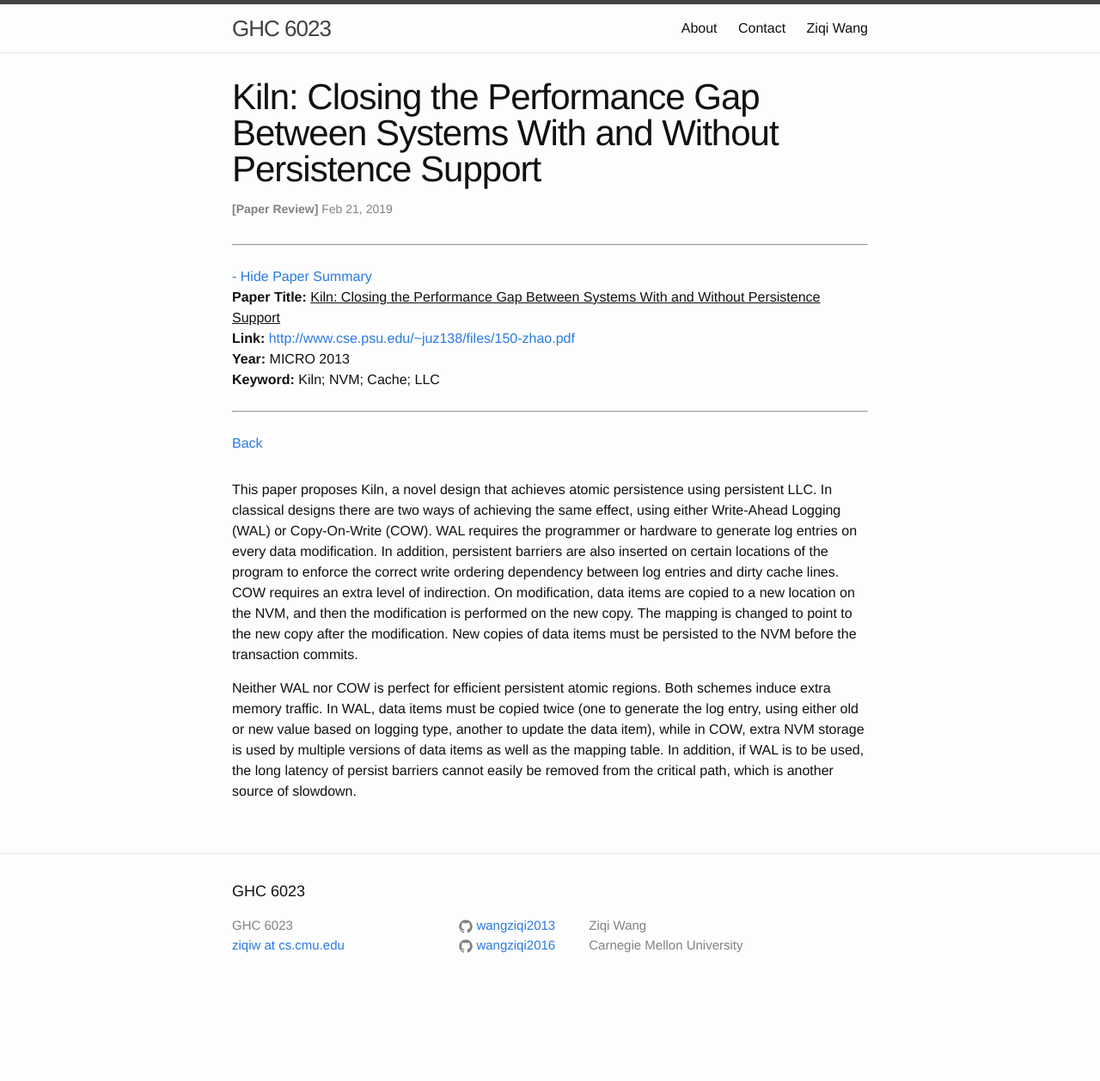
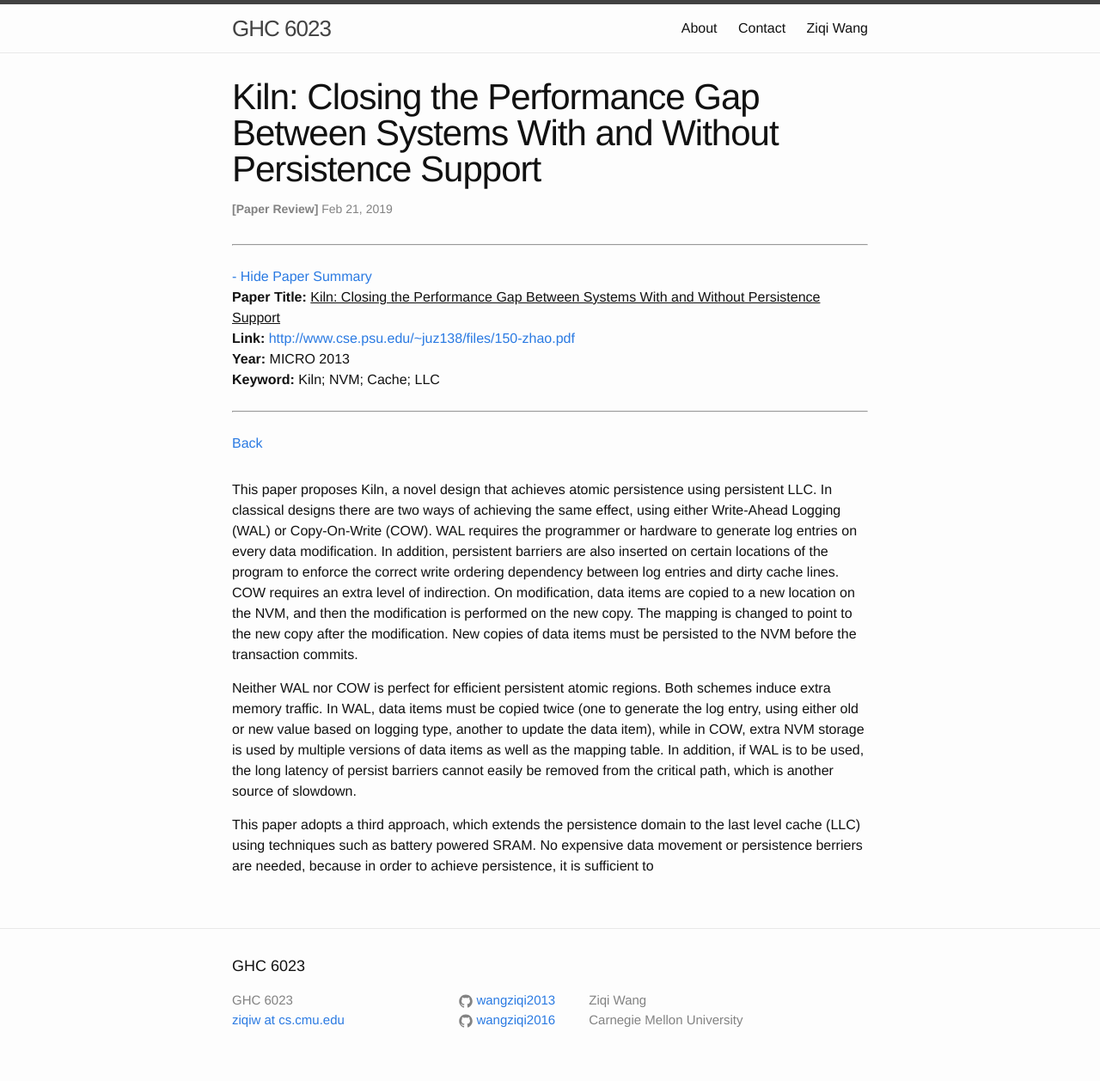
Before and after one commit to wangziqi2013/wangziqi2013.github.io, a Jekyll site: the page built from _posts/2019-02-20-kiln.markdown, in a window 1280 px wide. Shown: the whole page at 86% size. Built offline with Jekyll 4.4.1, drawn with Linux system fonts in a browser that asks for light colours; before the commit the page ends 1171 px from its top, so only the background shows below that.

Commit message:
Small change

```diff
--- a/_posts/2019-02-20-kiln.markdown
+++ b/_posts/2019-02-20-kiln.markdown
@@ -26,3 +26,7 @@ data items must be copied twice (one to generate the log entry, using either old
 to update the data item), while in COW, extra NVM storage is used by multiple versions of data items as well as the mapping
 table. In addition, if WAL is to be used, the long latency of persist barriers cannot easily be removed from the critical
 path, which is another source of slowdown.
+
+This paper adopts a third approach, which extends the persistence domain to the last level cache (LLC) using techniques such
+as battery powered SRAM. No expensive data movement or persistence berriers are needed, because in order to achieve
+persistence, it is sufficient to
```
